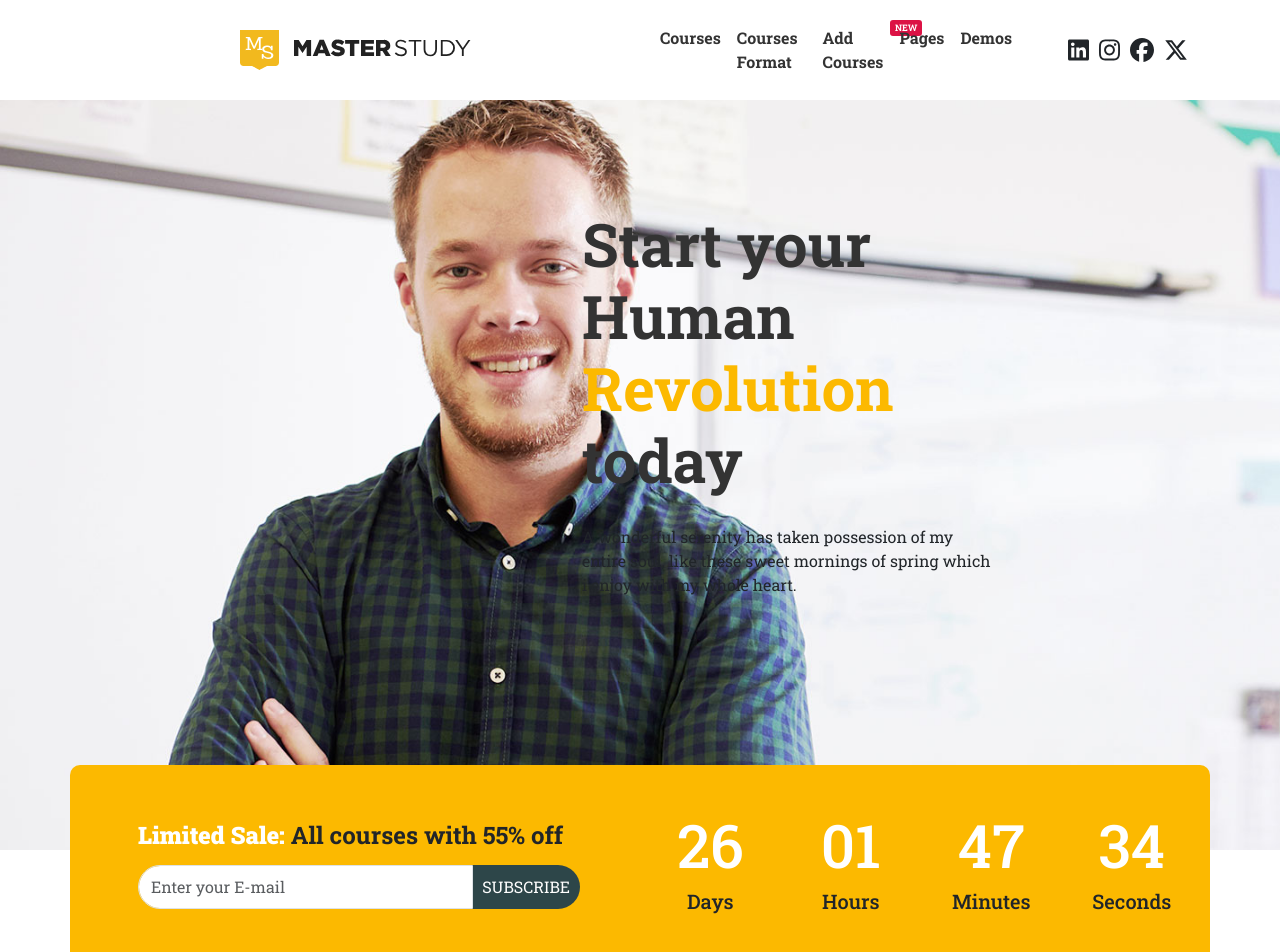
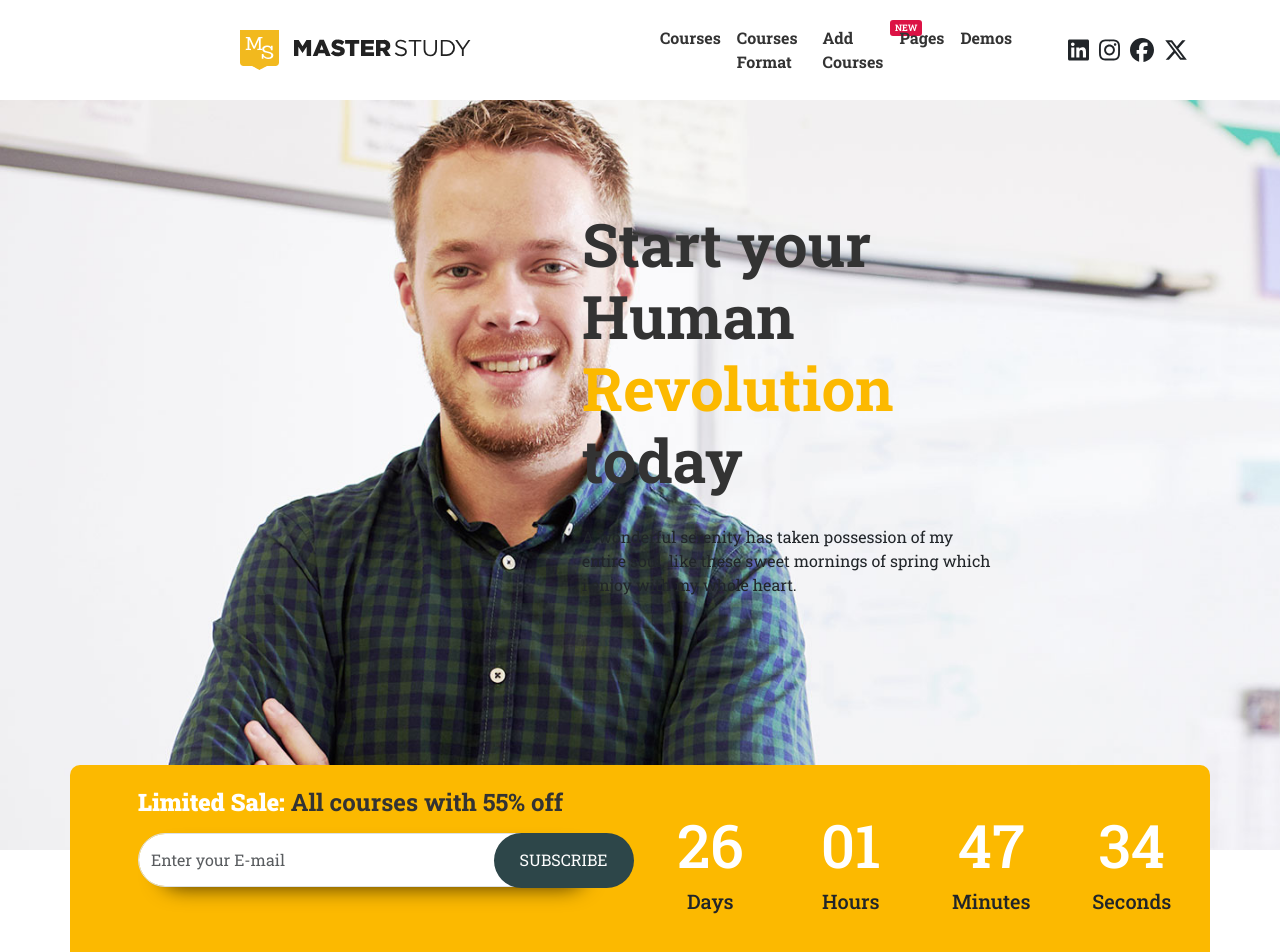
Before and after one commit to PierluigiPapa/proj-html-vuejs, a Vue app: page / in a window 1280 px wide. Shown: the top 952 px of the page. Built offline with nearby package versions, Linux system fonts and the light colour scheme.

Commit message:
fix: adjust input and button

```diff
--- a/src/components/Main/AppJumbo.vue
+++ b/src/components/Main/AppJumbo.vue
@@ -20,10 +20,9 @@ export default {
                                 off
                             </h4>
                             <div class="input-group px-5">
-                                <input v-model="email" type="email" class="form-control py-2"
-                                    placeholder="Enter your E-mail" @keyup.enter="emailGet">
-                                <button @click="emailGet" type="button">SUBSCRIBE</button>
+                                <input class="form-control" placeholder="Enter your E-mail">
                             </div>
+                            <button type="button">SUBSCRIBE</button>
                         </div>
                         <div class="col-6">
                             <div class="row main">
@@ -75,7 +74,6 @@ export default {
     background-color: #fcb900;
     border-radius: 10px;
 }
-
 .col-3 {
     display: flex;
     justify-content: center;
@@ -95,6 +93,7 @@ h1 {
 
 h4 {
     font-weight: bold;
+    color: #333333;
 }
 
 h2 {
@@ -118,14 +117,23 @@ h2 {
 }
 
 input {
+    position: absolute;
+    box-shadow: 14px 10px 21px -10px rgba(0,0,0,0.75);
     border-radius: 50px;
+    height: 54px;
 }
 
 button {
-    border-radius: 50px;
+    position: relative;
     background-color: #2d4649;
     color: white;
+    bottom: 2%;
+    top: -27%;
+    left: 75%;
     padding: 10px;
     border: none;
+    border-radius: 50px;
+    width: 140px;
+    height: 55px;
 }
 </style>
```
